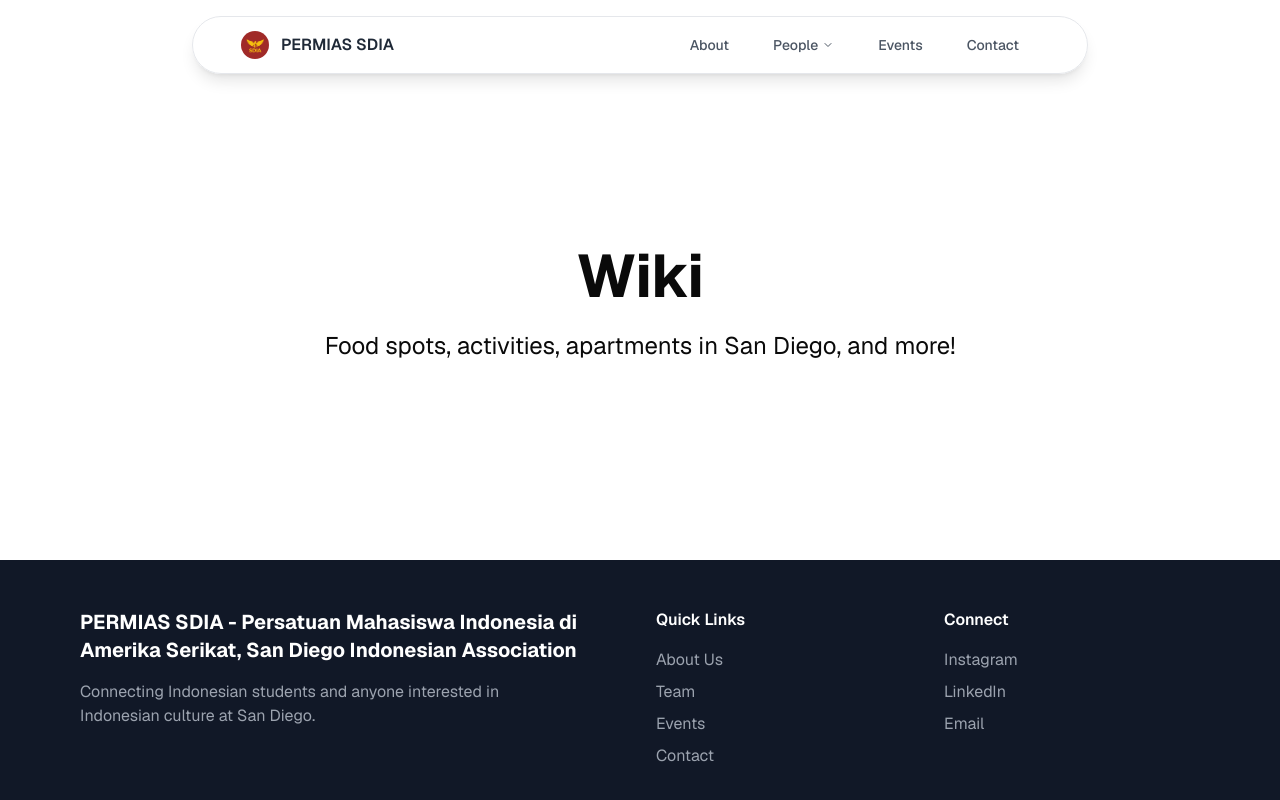
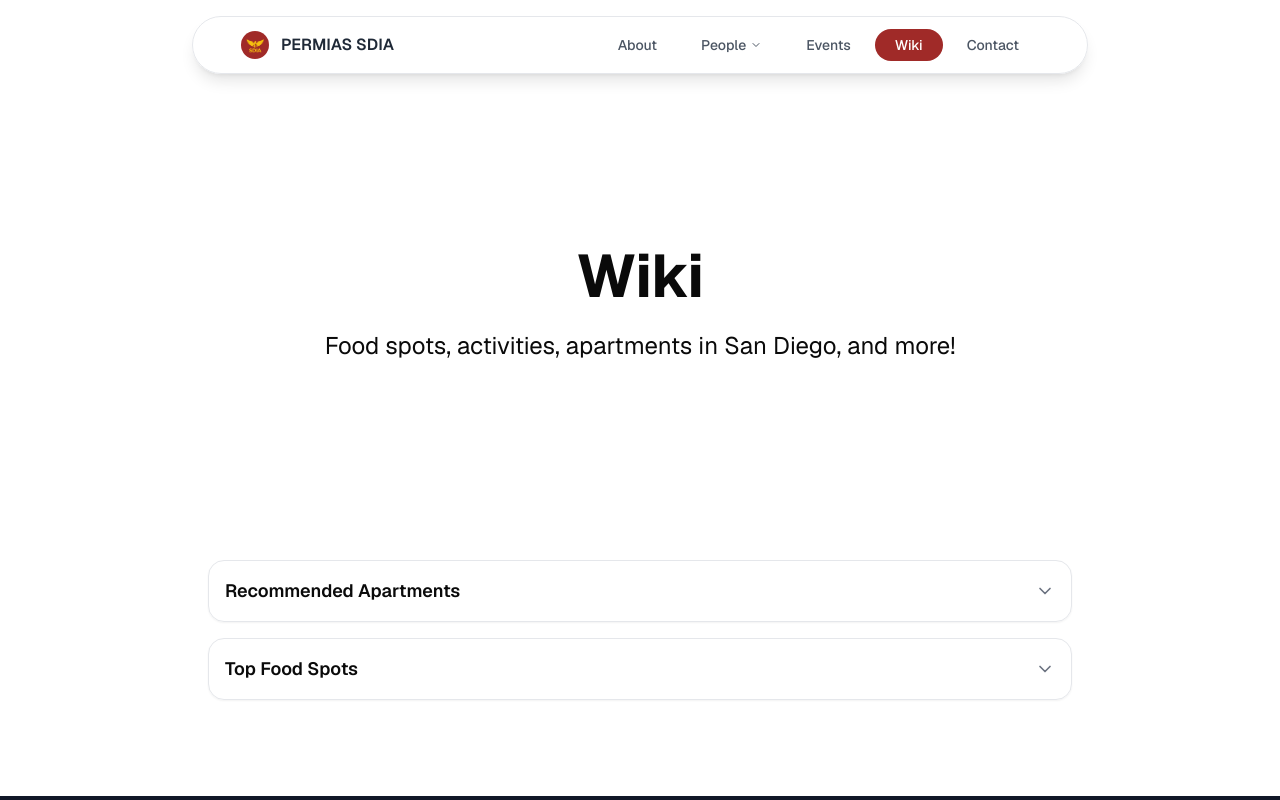
Before and after one commit to PERMIAS-SDIA/sdia-website-v2, a Next.js app: page /wiki in a window 1280 px wide. Shown: the top 800 px of the page. Built offline with nearby package versions, Linux system fonts and the light colour scheme.

Commit message:
new wiki page

```diff
--- /dev/null
+++ b/app/wiki/ExpandableSection.tsx
@@ -0,0 +1,35 @@
+"use client";
+
+import { useState } from "react";
+import { ChevronDown, ChevronUp } from "lucide-react";
+
+interface ExpandableSectionProps {
+  title: string;
+  children: React.ReactNode;
+}
+
+export default function ExpandableSection({ title, children }: ExpandableSectionProps) {
+  const [isOpen, setIsOpen] = useState(false);
+
+  return (
+    <div className="border border-gray-200 rounded-2xl mb-4 shadow-sm">
+      <button
+        onClick={() => setIsOpen(!isOpen)}
+        className="flex w-full items-center justify-between p-4 text-left font-semibold text-lg hover:bg-gray-50 transition"
+      >
+        {title}
+        {isOpen ? (
+          <ChevronUp className="w-5 h-5 text-gray-500" />
+        ) : (
+          <ChevronDown className="w-5 h-5 text-gray-500" />
+        )}
+      </button>
+
+      {isOpen && (
+        <div className="p-4 border-t border-gray-100">
+          {children}
+        </div>
+      )}
+    </div>
+  );
+}
--- a/app/wiki/page.tsx
+++ b/app/wiki/page.tsx
@@ -1,3 +1,4 @@
+import ExpandableSection from "./ExpandableSection";
 import Footer from "@/components/footer";
 
 export default function WikiPage() {
@@ -5,9 +6,7 @@ export default function WikiPage() {
     <main>
       <section className="relative flex min-h-[70vh] items-center justify-center overflow-hidden pt-20">
         <div className="relative z-10 mx-auto max-w-4xl px-4 text-center">
-                <h1 className="mb-6 text-5xl font-bold md:text-6xl">
-                    Wiki
-                </h1>
+          <h1 className="mb-6 text-5xl font-bold md:text-6xl">Wiki</h1>
 
           <p className="mx-auto mb-8 max-w-3xl text-xl leading-relaxed md:text-2xl">
             Food spots, activities, apartments in San Diego, and more!
@@ -15,7 +14,32 @@ export default function WikiPage() {
         </div>
       </section>
 
+      <section className="max-w-4xl mx-auto px-4 pb-20">
+        <ExpandableSection title="Recommended Apartments">
+          <ul className="list-disc list-inside space-y-2">
+            <li><strong>Costa Verde Apartment</strong> - 12 min bus ride to UCSD and 5 min walk to UTC. Around $3400/month total for a 2 bedroom</li>
+            <li><strong>La Regencia</strong> – </li>
+          </ul>
+        </ExpandableSection>
+
+        <ExpandableSection title="Top Food Spots">
+            <ul>
+                <li className="text-lg font-bold">Mecixan</li>
+                San Diego is famous for its Mexican food. You definitely won't find anything like this back in Indonesia.
+                <ul className="list-disc list-inside gap-4">
+                    <li><b>Tacos El Gordo</b> - The most famous taco place in San Diego.</li>
+                    <li><b>The Taco Stand</b> - Only a 20 min bus ride from UCSD.</li>
+                </ul>
+
+                <li className="text-lg font-bold">Korean</li>
+                <ul className="list-disc list-inside gap-4">
+                    <li><b>Woomiok</b> - We recommend their galbi-jjim, with cheese.</li>
+                </ul>
+            </ul>
+        </ExpandableSection>
+      </section>
+
       <Footer />
     </main>
-    )
+  );
 }
--- a/components/navigation.tsx
+++ b/components/navigation.tsx
@@ -124,7 +124,16 @@ export function Navigation() {
           >
             Events
           </a>
-
+          <a
+            href="/wiki"
+            className={`rounded-full px-5 py-1.5 text-sm font-medium transition-colors ${
+              isActivePage("/wiki")
+                ? "bg-primary-600 text-white"
+                : "text-gray-600 hover:bg-primary-50 hover:text-primary-600"
+            }`}
+          >
+            Wiki
+          </a>
           <a
             href="/contact"
             className={`rounded-full px-5 py-1.5 text-sm font-medium transition-colors ${
```
Lines whose indentation alone changed are shown as unchanged.
